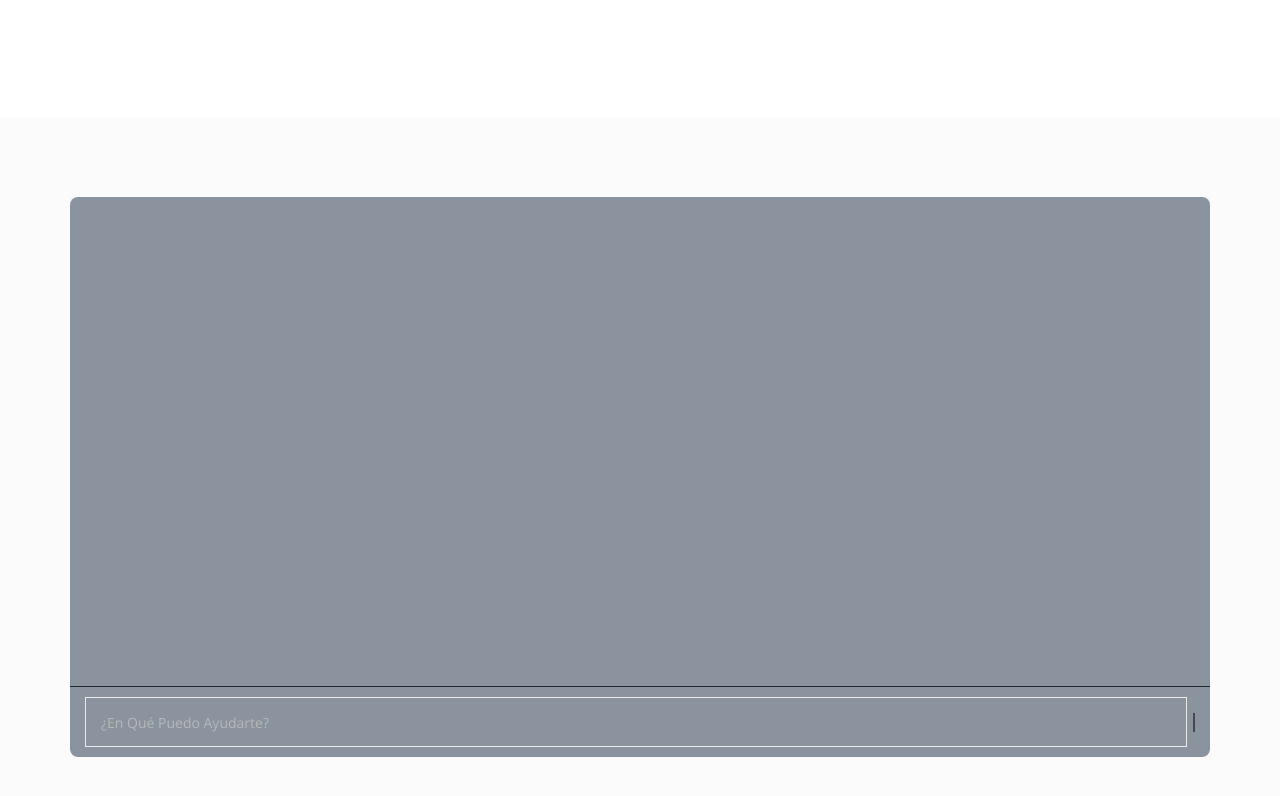
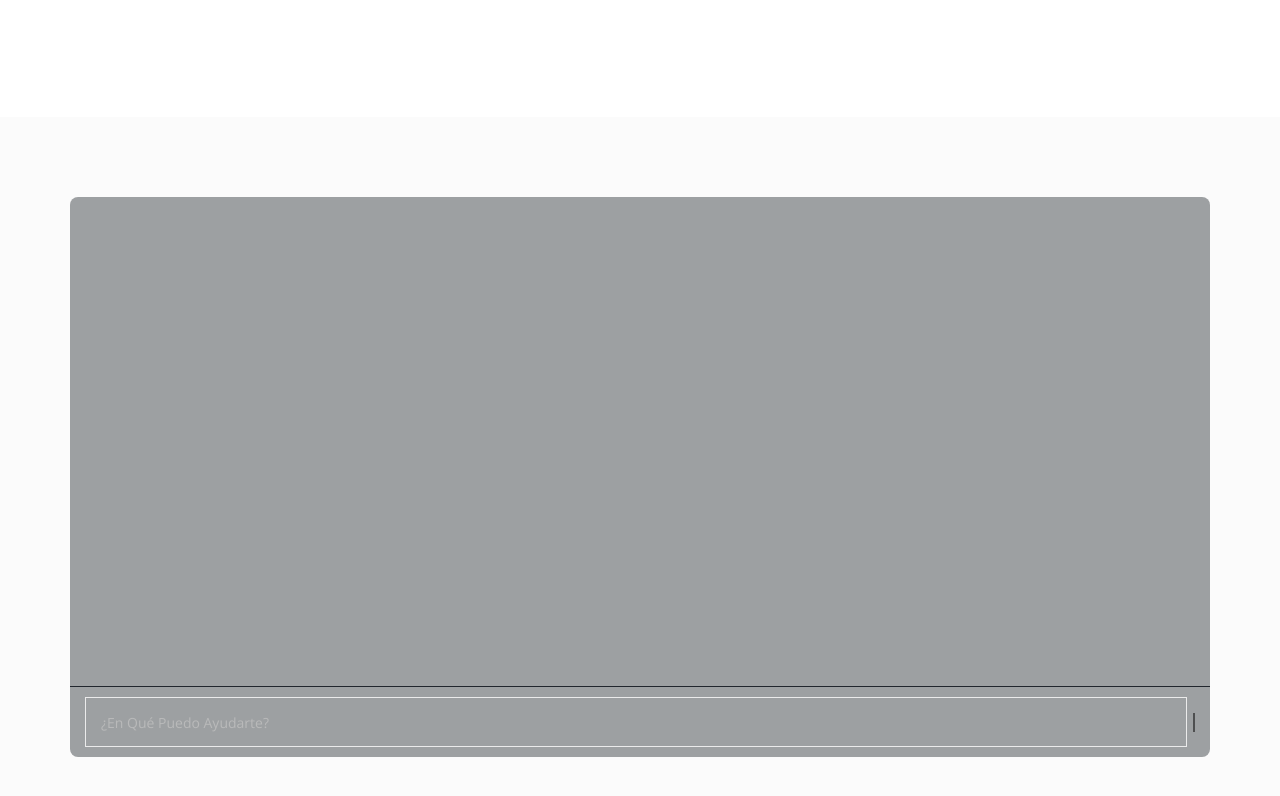
Before and after one commit to labiblio/labiblio.github.io, a plain HTML site: page chat_ia.html in a window 1280 px wide. Shown: the part 318-1114 px from the top of the page. Drawn offline with nearby package versions, Linux system fonts and the light colour scheme.

Commit message:
Update chat_ia.html

```diff
--- a/chat_ia.html
+++ b/chat_ia.html
@@ -23,7 +23,7 @@
     <!-- Estilos específicos del chat -->
     <style>
       :root {
-        --chat-bg: #8b949e;
+        --chat-bg: #9da0a2;
         --accent: black;
         --text-primary: #ffffff;
         --text-secondary: #ffffff;
```
